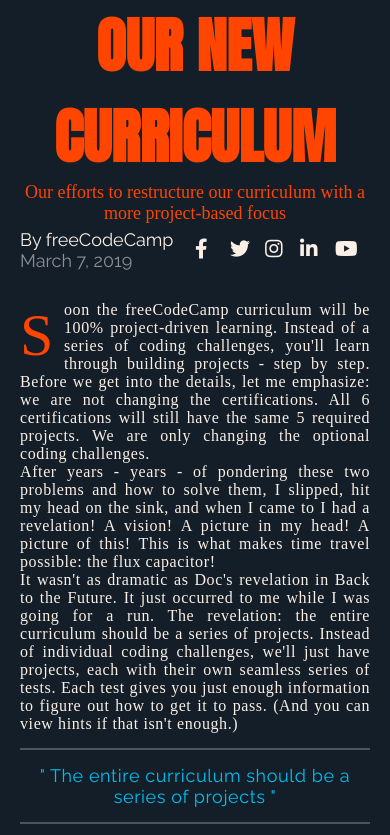
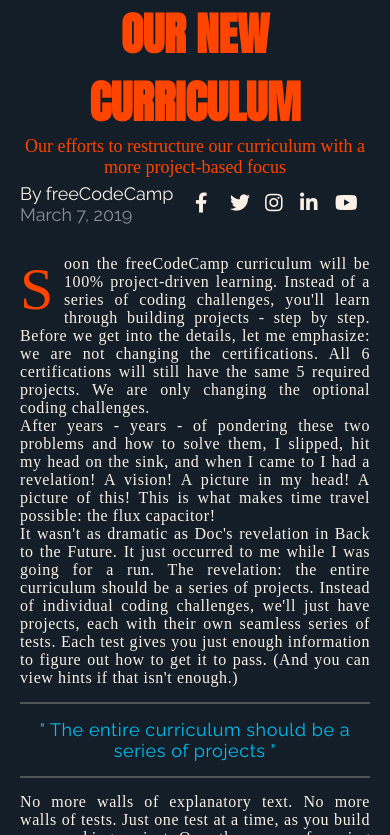
Before and after one commit to Yinkusadel/16-fcc-magazine, a website: page index.html in a window 390 px wide. Shown: the part 265-1100 px from the top of the page. Drawn offline with Linux system fonts and the light colour scheme; a web font is replaced by a local one.

Commit message:
line 212 to 218

```diff
--- a/styles.css
+++ b/styles.css
@@ -204,7 +204,10 @@
       font-size: 6rem;
     }
 
-    .hero-subtitle, .author, .quote, .list-title {
+    .hero-subtitle,
+    .author,
+    .quote,
+    .list-title {
       font-size: 1.8rem;
     }
 
@@ -216,3 +219,10 @@
       font-size: 1.6rem;
     }
   }
+
+
+  @media only screen and (max-width: 420px) {
+    .hero-title {
+      font-size: 4.5rem;
+    }
+  }
```
